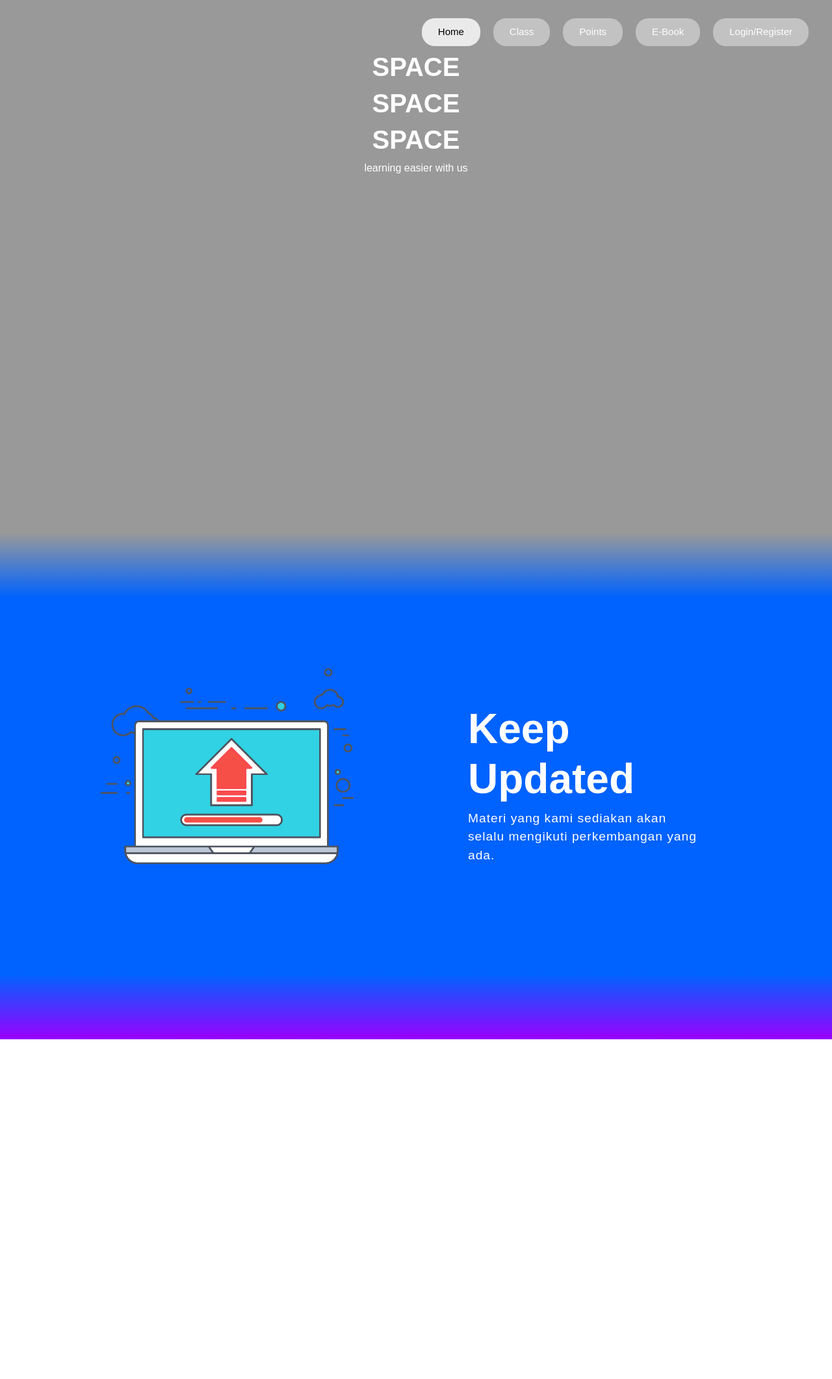
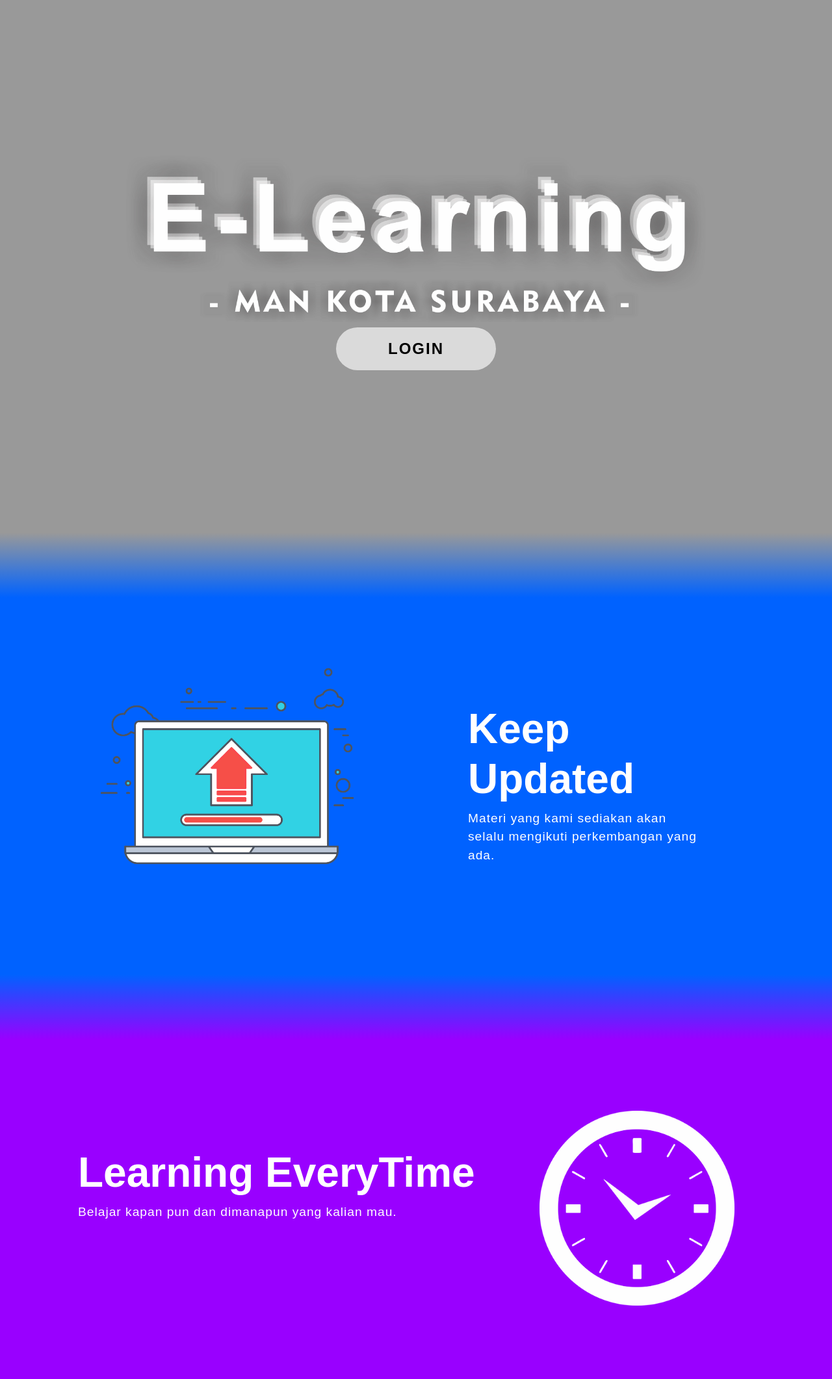
Before and after one commit to Arief2202/arief2202.github.io, a plain HTML site: page index.html in a window 1280 px wide. Shown: the top 2123 px of the page at 65% size. Before the commit the page ends 1600 px from the top, so only its background shows below. Drawn offline with Linux system fonts and the light colour scheme.

Commit message:
Add files via upload

```diff
--- a/index.html
+++ b/index.html
@@ -6,7 +6,7 @@
     <meta name="viewport" content="width=device-width, initial-scale=1, shrink-to-fit=no">
     <link rel="stylesheet" href="css/bootstrap.css">
     <link rel="stylesheet" href="css/index.css">
-    <link rel="stylesheet" href="css/navbar.css">
+    <!-- <link rel="stylesheet" href="css/navbar.css"> -->
     <link rel="stylesheet" href="css/style.css">
 
     <title>L-Tech</title>
@@ -17,7 +17,7 @@
 <!-- Banner -->
 
 <div class="banner">
-    <header>
+    <!-- <header>
     <nav class="navbar navbar-expand-lg">
 
         <button class="navbar-toggler ml-auto" type="button" data-toggle="collapse" data-target="#navbarNavAltMarkup" aria-controls="navbarNavAltMarkup" aria-expanded="false" aria-label="Toggle navigation">
@@ -34,20 +34,25 @@
             </div>
         </div>
     </nav>
-</header>
-    <div class="Title">
+</header> -->
+    <!-- <div class="Title">
         <h1 id="Text1">
-            SPACE
+            E-Learning
         </h1>
         <h1 id="Text2">
-            SPACE
+            E-Learning
         </h1>
         <h1 id="Text3">
-            SPACE
+            E-Learning
         </h1>
         <p>
-            learning easier with us
-        </p>
+            - MAN KOTA SURABAYA -
+        </p> -->
+        <img src="img/MidLetter.png" alt="">
+        <div class="loginc">
+            <a class="loginbutton" href="login.html">LOGIN</a>
+        </div>
+
     </div>
 </div>
 
@@ -66,71 +71,48 @@
     </div>
 </section>
 <!-- Conten 2 -->
-
-<!-- Content 3 -->
-
-
-    <!-- <div class="title">
-        <h1 id="text1">
-            SPACE
-        </h1>
-        <h1 id="text2">
-            SPACE
-        </h1>
-        <h1 id="text3">
-            SPACE
-        </h1>
-        <p>
-            learning easier with us
-        </p>
-    </div>
-<div class="container">
-    <div class="keepupdate">
-        <div class="row">
-            <div class="col-md">
-                <img src="img/computer update.png"  class="img-fluid image" alt="Revolusi Industry">
-            </div>
-            <div class="col-md">
-                <h1>
-                    Keep Updated
-                </h1>
-                <p>
-                    Materi yang kami sediakan akan selalu mengikuti perkembangan yang ada.
-                </p>
-            </div>
-        </div>
-    </div>
-    <div class="learning">
-        <div class="row">
-            <div class="col-md">
+<section class="Content2">
+    <div class="Content">
+        <div>
             <h1>
                 Learning EveryTime
             </h1>
             <p>
-                    Belajar Kapan pun yang kalian mau.
+                Belajar kapan pun dan dimanapun yang kalian mau.
             </p>
         </div>
-            <div class="col-md">
-                <img src="img/clock icon white.png" class="img-fluid image2" alt="Revolusi Industry">
+        <img src="img/clock icon white.png" alt="">
     </div>
-        </div>
-    </div>
-    <div class="Belajar">
-        <br><br>
-        <div class="row">
-            <div class="col-md">
-                <img src="img/lightning.png"  class="img-fluid image" alt="Revolusi Industry">
-            </div>
+</section>
+
+<!-- Content 3 -->
+<section class="Content3">
+    <div class="Content">
+        <img src="img/lightning.png" alt="">
         <div>
             <h1>
-                    Effective Learning
+                Effective    Learning
             </h1>
             <p>
                 Belajar lebih Efektif ,Mudah ,dan Menyenangkan.
             </p>
         </div>
     </div>
+</section>
+
+<!-- Footer -->
+<!-- <section class="Footer1">
+    <div class="Text">
+        <p> qwertyuidfghjkjcvbnmfghjkfghjk</p>
+        <div class="image">
+            <img src="" alt="">
+            <img src="" alt="">
+            <img src="" alt="">
         </div>
+    </div>
+</section> -->
+
+<!--
     <div class="joinus">
         <div class="row">
             <div class="col text-center">
```
Lines whose indentation alone changed are shown as unchanged.
